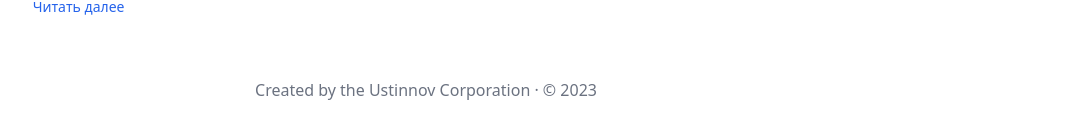
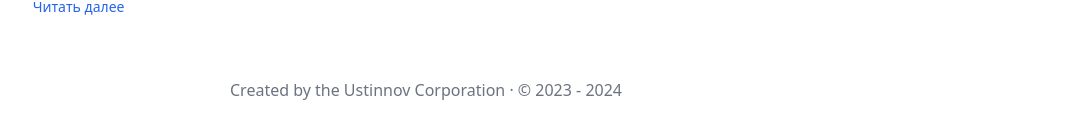
Before and after one commit to mianger22/article_pipeline, a React (Create React App) app: page / in a window 1280 px wide. Shown: the part 1155-1293 px from the top of the page, without its empty margins (214-1280 px from the left). Built offline with nearby package versions, Linux system fonts and the light colour scheme.

Commit message:
Updated footer

```diff
--- a/src/layout.tsx
+++ b/src/layout.tsx
@@ -39,7 +39,7 @@ export default function Layout() {
         </Routes>
       </main>
       <footer className="px-5 mt-10 mb-12 text-gray-500 font-thin flex items-center justify-center">
-        Created by the Ustinnov Corporation · © 2023
+        Created by the Ustinnov Corporation · © 2023 - 2024
       </footer>
     </>
   );
```
